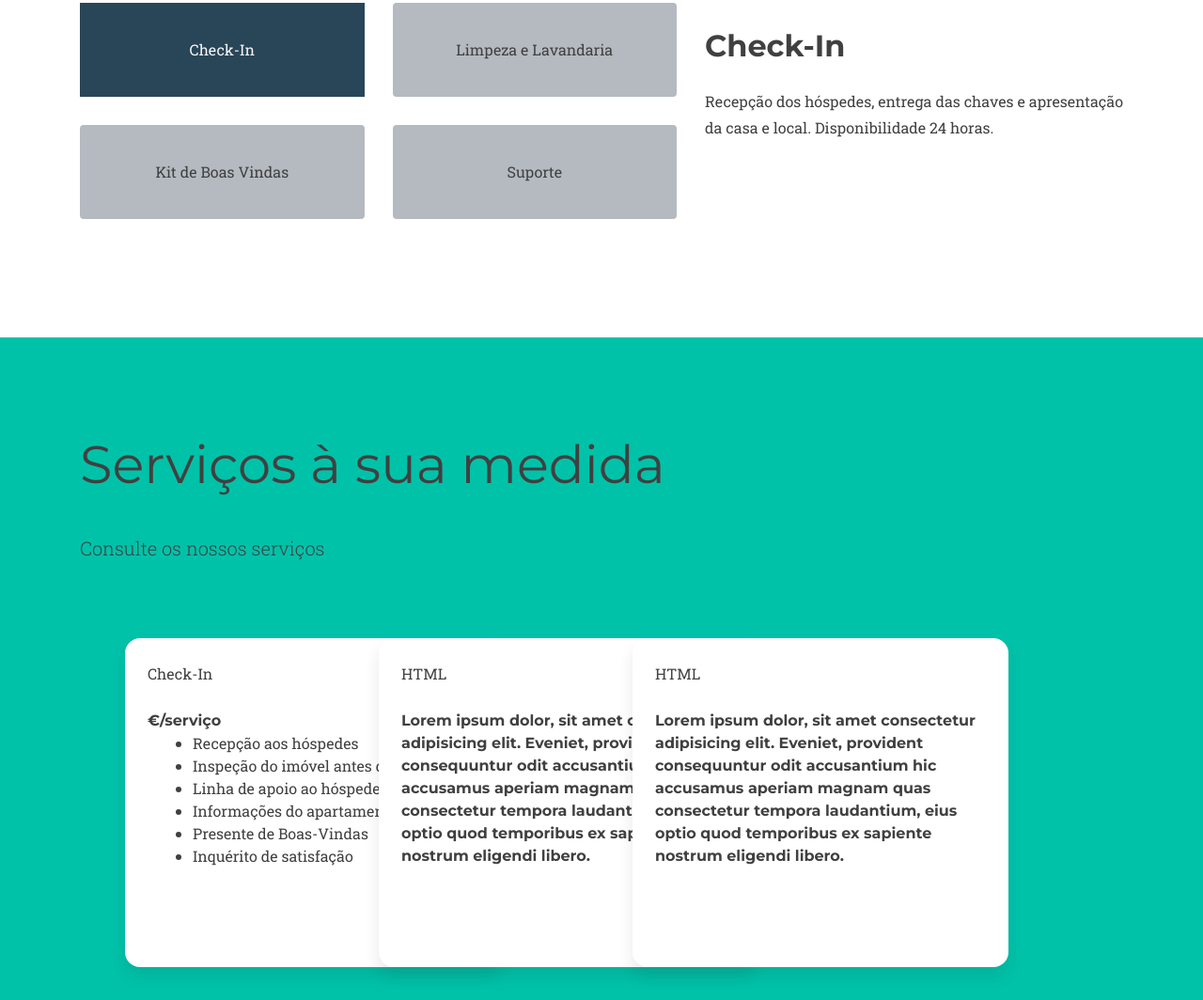
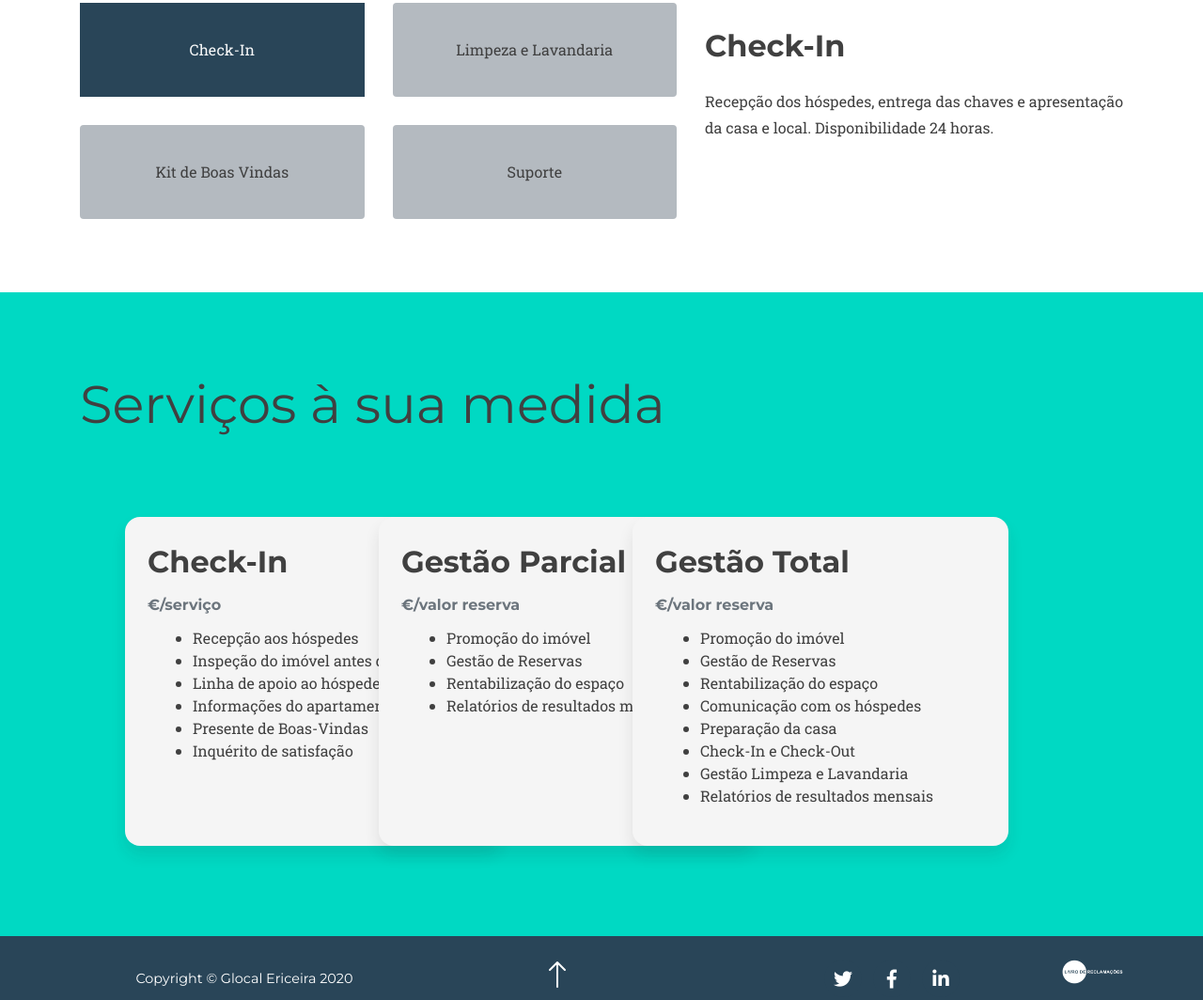
Before and after one commit to innight/GuestHouse, a plain HTML site: page property.html in a window 1280 px wide. Shown: the part 1078-2142 px from the top of the page at 94% size. Drawn offline with nearby package versions, Linux system fonts and the light colour scheme; a web font is replaced by a local one.

Commit message:
fix design serviços a medida

```diff
--- a/css/style.css
+++ b/css/style.css
@@ -1573,15 +1573,20 @@ header.masthead .intro-text .intro-heading {
 }
 
 /****************** Services Details **********************/
-
+/*
 #ServiceManagement .jumbotron {
-    background-color: var(--scolor);
-}
+    background-color:#00D9C3;
+} */
+
+#ServiceManagement  {
+    background-color:#00D9C3;
+}
+
 
 .pcard-list {
     display: flex;
     padding: 3rem;
-    /* overflow-x: scroll; */
+    overflow-x: scroll;
 }
 
 .pcard {
@@ -1593,7 +1598,7 @@ header.masthead .intro-text .intro-heading {
     min-width: 250px;
     padding: 1.5rem;
     border-radius: 16px;
-    background: rgb(255,255,255);
+    background: #f5f5f5;
     /* box-shadow: -1rem 0 3rem #000; */
     background-clip: border-box;
     border: 0 solid rgba(0,0,0,.125);
@@ -1628,6 +1633,14 @@ header.masthead .intro-text .intro-heading {
 
 .pcard:not(:first-child) {
     margin-left: -130px;
+}
+
+.pcard-header h1{
+    margin: 0;
+}
+
+.pcard-header h2{
+    margin: 0.67em 0;
 }
 
 .pcard-header h2:hover {
--- a/property.html
+++ b/property.html
@@ -156,16 +156,15 @@
 
     <!-- Services Management -->
     <section id="ServiceManagement">
-      <div class="jumbotron jumbotron-fluid">
+      <!-- <div class="jumbotron jumbotron-fluid"> -->
         <div class="container">
           <h1 class="display-4">Serviços à sua medida</h1>
-          <p class="lead">Consulte os nossos serviços</p>
 
           <section class="pcard-list">
             <article class="pcard">
               <header class="pcard-header">
-                <p>Check-In</p>
-                <h2>€/serviço</h2>
+                <h1>Check-In</h1>
+                <h2 class="text-muted">€/serviço</h2>
                 <ul>
                   <li>Recepção aos hóspedes</li>
                   <li>Inspeção do imóvel antes da estadia</li>
@@ -173,22 +172,36 @@
                   <li>Informações do apartamento e vila</li>
                   <li>Presente de Boas-Vindas</li>
                   <li>Inquérito de satisfação</li>
-              </ul>
+                </ul>
               </header>
             </article>
 
             <article class="pcard">
               <header class="pcard-header">
-                <p>HTML</p>
-                <h2>Lorem ipsum dolor, sit amet consectetur adipisicing elit. Eveniet, provident consequuntur odit accusantium hic accusamus aperiam magnam quas consectetur tempora laudantium, eius optio quod temporibus ex sapiente nostrum eligendi libero.</h2>
-
+                <h1>Gestão Parcial</h1>
+                <h2 class="text-muted">€/valor reserva</h2>
+                <ul>
+                  <li>Promoção do imóvel</li>
+                  <li>Gestão de Reservas</li>
+                  <li>Rentabilização do espaço</li>
+                  <li>Relatórios de resultados mensais</li>
+                </ul>
               </header>
             </article>
             <article class="pcard">
               <header class="pcard-header">
-                <p>HTML</p>
-                <h2>Lorem ipsum dolor, sit amet consectetur adipisicing elit. Eveniet, provident consequuntur odit accusantium hic accusamus aperiam magnam quas consectetur tempora laudantium, eius optio quod temporibus ex sapiente nostrum eligendi libero.</h2>
-
+                <h1>Gestão Total</h1>
+                <h2 class="text-muted">€/valor reserva</h2>
+                <ul>
+                  <li>Promoção do imóvel</li>
+                  <li>Gestão de Reservas</li>
+                  <li>Rentabilização do espaço</li>
+                  <li>Comunicação com os hóspedes</li>
+                  <li>Preparação da casa</li>
+                  <li>Check-In e Check-Out</li>
+                  <li>Gestão Limpeza e Lavandaria</li>
+                  <li>Relatórios de resultados mensais</li>
+                </ul>
               </header>
             </article>
 
@@ -198,7 +211,7 @@
       </div>
 
     </div>
-  </div>
+  <!-- </div> -->
 </section>
 <!-- Footer -->
 <footer>
```
